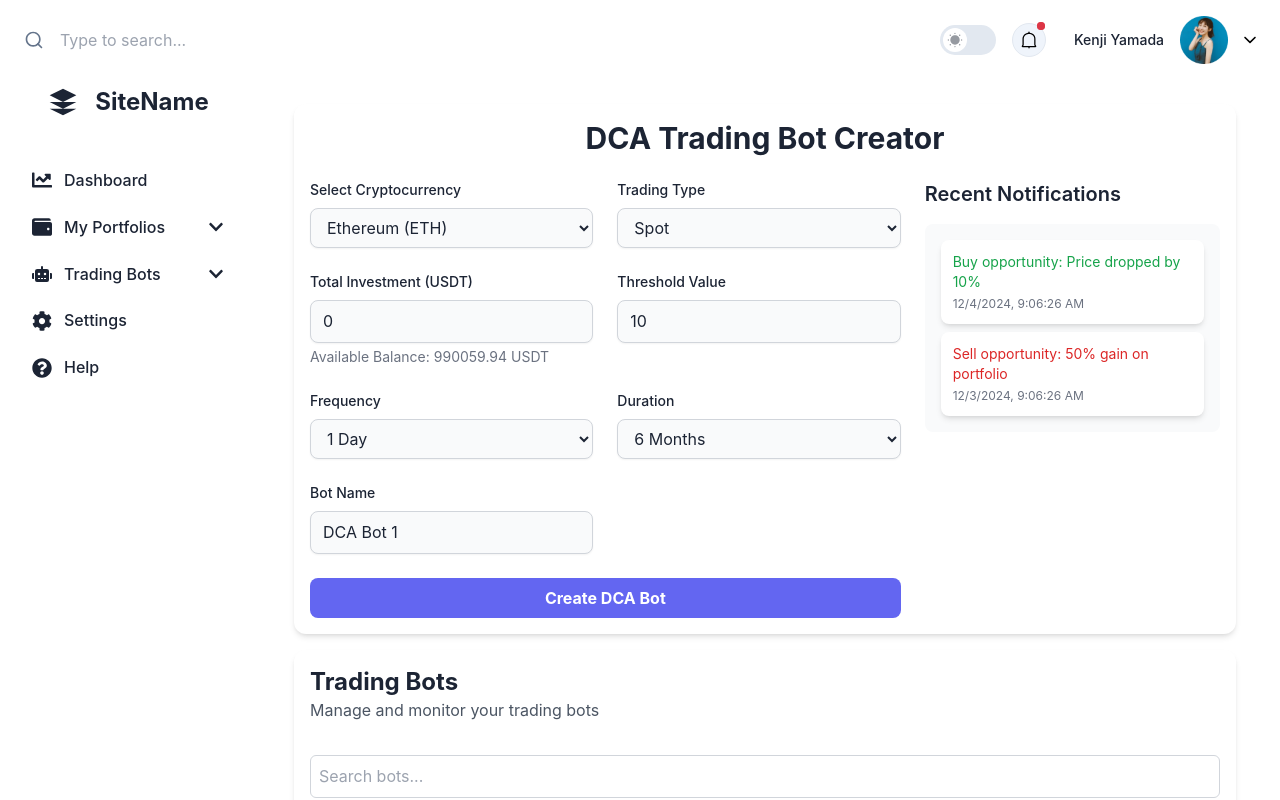
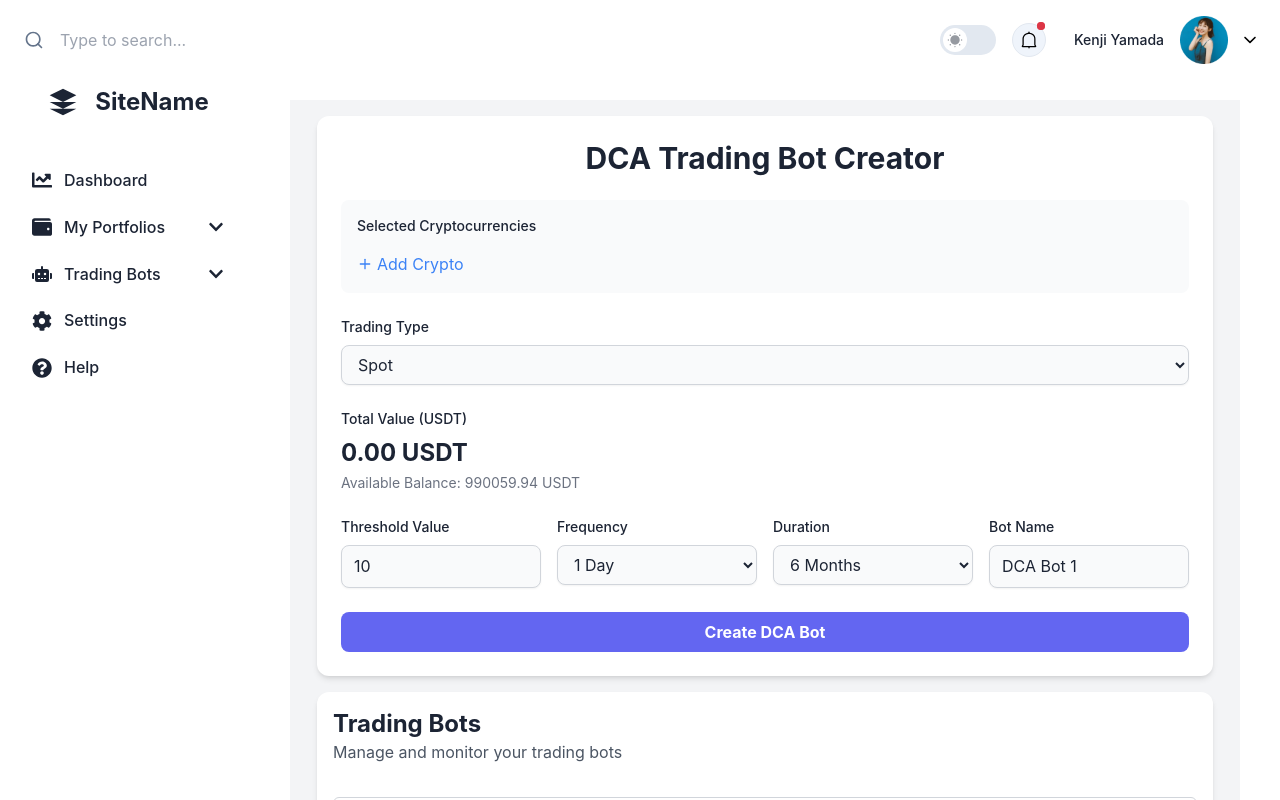
Before and after one commit to Hemant5harma/Hemant5harma, a React (Create React App) app: page /bots/dca in a window 1280 px wide. Shown: the top 800 px of the page. Built offline with nearby package versions, Linux system fonts and the light colour scheme.

Commit message:
set full dca

```diff
--- a/package.json
+++ b/package.json
@@ -16,6 +16,7 @@
     "@types/react-dom": "^18.3.1",
     "autoprefixer": "^10.4.20",
     "framer-motion": "^11.11.17",
+    "lucide-react": "^0.474.0",
     "postcss": "^8.4.49",
     "react": "^18.3.1",
     "react-dom": "^18.3.1",
--- a/src/pages/Botdetails.tsx
+++ b/src/pages/Botdetails.tsx
@@ -20,6 +20,7 @@ import {
   FaChartPie
 } from 'react-icons/fa';
 import { bots } from '../data/botmockdata';
+import { addListener } from 'process';
 
 export default function BotDetails() {
   const { id } = useParams();
@@ -36,6 +37,7 @@ export default function BotDetails() {
       </div>
     );
   }
+
 
   return (
     <Container className="max-w-7xl mx-auto py-8 space-y-6">
--- a/src/pages/DCATrading.tsx
+++ b/src/pages/DCATrading.tsx
@@ -1,144 +1,192 @@
-import React, { useState } from 'react';
-import { motion } from 'framer-motion';
-import ManageBots from './ManageBots';
+"use client"
+
+import type React from "react"
+import { useState, useEffect } from "react"
+import { motion } from "framer-motion"
+import { Plus, X } from "lucide-react"
+import ManageBots from "./ManageBots"
 
 interface DCAState {
-    notifications: Notification[];
+  notifications: Notification[]
   dcaSettings: {
-        asset: string;
-        totalInvestment: number;
-        frequency: string;
-        duration: string;
-        botName: string;
-        thresholdValue: number;
-    };
-    availableBalance: number;
-    tradingType: 'spot' | 'futures';
-    futuresStrategy: 'long' | 'short';
+    assets: { symbol: string; name: string; allocation: number }[]
+    frequency: string
+    duration: string
+    botName: string
+    thresholdValue: number
+  }
+  availableBalance: number
+  tradingType: "spot" | "futures"
+  futuresStrategy: "long" | "short"
 }
 
 interface Notification {
-    id: string;
-    type: 'buy' | 'sell';
-    message: string;
-    timestamp: number;
+  id: string
+  type: "buy" | "sell"
+  message: string
+  timestamp: number
 }
 
 const initialState: DCAState = {
   notifications: [
-        { id: '1', type: 'buy', message: 'Buy opportunity: Price dropped by 10%', timestamp: Date.now() - 86400000 },
-        { id: '2', type: 'sell', message: 'Sell opportunity: 50% gain on portfolio', timestamp: Date.now() - 172800000 },
+    { id: "1", type: "buy", message: "Buy opportunity: Price dropped by 10%", timestamp: Date.now() - 86400000 },
+    { id: "2", type: "sell", message: "Sell opportunity: 50% gain on portfolio", timestamp: Date.now() - 172800000 },
   ],
   dcaSettings: {
-        asset: 'ETH',
-        totalInvestment: 0,
-        frequency: '1 Day',
-        duration: '6 Months',
-        botName: 'DCA Bot 1',
-        thresholdValue: 10
+    assets: [],
+    frequency: "1 Day",
+    duration: "6 Months",
+    botName: "DCA Bot 1",
+    thresholdValue: 10,
   },
   availableBalance: 990059.94,
-    tradingType: 'spot',
-    futuresStrategy: 'long'
-};
+  tradingType: "spot",
+  futuresStrategy: "long",
+}
 
 const cryptocurrencies = [
-    { symbol: 'BTC', name: 'Bitcoin' },
-    { symbol: 'ETH', name: 'Ethereum' },
-    { symbol: 'USDT', name: 'Tether' },
-    { symbol: 'BNB', name: 'Binance Coin' },
-    { symbol: 'ADA', name: 'Cardano' },
-];
+  { symbol: "BTC", name: "Bitcoin" },
+  { symbol: "ETH", name: "Ethereum" },
+  { symbol: "USDT", name: "Tether" },
+  { symbol: "BNB", name: "Binance Coin" },
+  { symbol: "ADA", name: "Cardano" },
+  { symbol: "XRP", name: "Ripple" },
+  { symbol: "SOL", name: "Solana" },
+  { symbol: "DOT", name: "Polkadot" },
+  { symbol: "DOGE", name: "Dogecoin" },
+  { symbol: "AVAX", name: "Avalanche" },
+  { symbol: "MATIC", name: "Polygon" },
+  { symbol: "LINK", name: "Chainlink" },
+  { symbol: "UNI", name: "Uniswap" },
+  { symbol: "ATOM", name: "Cosmos" },
+  { symbol: "ALGO", name: "Algorand" },
+  { symbol: "XLM", name: "Stellar" },
+  { symbol: "VET", name: "VeChain" },
+  { symbol: "FTM", name: "Fantom" },
+  { symbol: "THETA", name: "Theta Network" },
+  { symbol: "HBAR", name: "Hedera" },
+]
 
 const DCATrading: React.FC = () => {
-    const [dca, setDca] = useState<DCAState>(initialState);
-    const [selectedCrypto, setSelectedCrypto] = useState(cryptocurrencies[1]);
+  const [dca, setDca] = useState<DCAState>(initialState)
+  const [showCryptoModal, setShowCryptoModal] = useState(false)
+  const [totalValue, setTotalValue] = useState(0)
 
-    const handleUpdateDCASettings = (field: keyof DCAState['dcaSettings'], value: string | number) => {
-        setDca(prevState => ({
+  useEffect(() => {
+    const newTotalValue = dca.dcaSettings.assets.reduce((sum, asset) => sum + asset.allocation, 0)
+    setTotalValue(newTotalValue)
+  }, [dca.dcaSettings.assets])
+
+  const handleUpdateDCASettings = (field: keyof DCAState["dcaSettings"], value: string | number) => {
+    setDca((prevState) => ({
       ...prevState,
       dcaSettings: {
         ...prevState.dcaSettings,
-                [field]: value
+        [field]: value,
+      },
+    }))
   }
-        }));
-    };
 
   const handleSubmitDCA = () => {
-        if (dca.dcaSettings.totalInvestment <= 0 || dca.dcaSettings.totalInvestment > dca.availableBalance) {
-            alert('Invalid investment amount');
-            return;
+    const newNotification = {
+      id: Date.now().toString(),
+      type: "buy" as const,
+      message: `New DCA created for ${dca.dcaSettings.assets.map((c) => c.symbol).join(", ")}: ${totalValue} USDT (${dca.tradingType} ${dca.tradingType === "futures" ? `- ${dca.futuresStrategy}` : ""})`,
+      timestamp: Date.now(),
     }
 
-        const newNotification = {
-            id: Date.now().toString(),
-            type: 'buy' as const,
-            message: `New DCA created for ${selectedCrypto.symbol}: ${dca.dcaSettings.totalInvestment} USDT (${dca.tradingType} ${dca.tradingType === 'futures' ? `- ${dca.futuresStrategy}` : ''})`,
-            timestamp: Date.now()
-        };
-
-        setDca(prevState => ({
+    setDca((prevState) => ({
       ...prevState,
       notifications: [newNotification, ...prevState.notifications],
-            dcaSettings: {
-                ...prevState.dcaSettings,
-                asset: selectedCrypto.symbol
+    }))
   }
-        }));
-    };
 
-    const handleChangeCrypto = (crypto: { symbol: string; name: string }) => {
-        setSelectedCrypto(crypto);
-        setDca(prevState => ({
+  const handleTradingTypeChange = (type: "spot" | "futures") => {
+    setDca((prevState) => ({
+      ...prevState,
+      tradingType: type,
+    }))
+  }
+
+  const handleFuturesStrategyChange = (strategy: "long" | "short") => {
+    setDca((prevState) => ({
+      ...prevState,
+      futuresStrategy: strategy,
+    }))
+  }
+
+  const handleAddCrypto = (crypto: { symbol: string; name: string }) => {
+    setDca((prevState) => ({
       ...prevState,
       dcaSettings: {
         ...prevState.dcaSettings,
-                asset: crypto.symbol
+        assets: [...prevState.dcaSettings.assets, { ...crypto, allocation: 0 }],
+      },
+    }))
+    setShowCryptoModal(false)
   }
-        }));
-    };
 
-    const handleTradingTypeChange = (type: 'spot' | 'futures') => {
-        setDca(prevState => ({
+  const handleRemoveCrypto = (symbol: string) => {
+    setDca((prevState) => ({
       ...prevState,
-            tradingType: type,
-        }));
-    };
+      dcaSettings: {
+        ...prevState.dcaSettings,
+        assets: prevState.dcaSettings.assets.filter((asset) => asset.symbol !== symbol),
+      },
+    }))
+  }
 
-    const handleFuturesStrategyChange = (strategy: 'long' | 'short') => {
-        setDca(prevState => ({
+  const handleAllocationChange = (symbol: string, allocation: number) => {
+    setDca((prevState) => ({
       ...prevState,
-            futuresStrategy: strategy,
-        }));
-    };
+      dcaSettings: {
+        ...prevState.dcaSettings,
+        assets: prevState.dcaSettings.assets.map((asset) =>
+          asset.symbol === symbol ? { ...asset, allocation } : asset,
+        ),
+      },
+    }))
+  }
 
   return (
-        <div className="min-h-screen p-1 text-black dark:text-white">
-            <div className="max-w-7xl mx-auto bg-white dark:bg-boxdark rounded-xl shadow-md p-4">
-                <h1 className="text-3xl font-bold mb-6 text-center">DCA Trading Bot Creator</h1>
+    <div className="min-h-screen p-4 bg-gray-100 dark:bg-gray-900 text-black dark:text-white">
+      <div className="max-w-4xl mx-auto bg-white dark:bg-gray-800 rounded-xl shadow-md p-6">
+        <h1 className="text-3xl  font-bold mb-6 text-center">DCA Trading Bot Creator</h1>
 
-                <div className="lg:flex lg:space-x-6">
-                    <div className="lg:w-2/3 space-y-6">
-                        <div className="grid grid-cols-1 md:grid-cols-2 gap-6">
+        <div className="space-y-6">
           <motion.div
             initial={{ opacity: 0, y: 20 }}
             animate={{ opacity: 1, y: 0 }}
             transition={{ duration: 0.5 }}
+            className="bg-gray-50 dark:bg-gray-700 p-4 rounded-lg"
           >
-                                <label className="block text-sm font-medium mb-2">
-                                    Select Cryptocurrency
-                                </label>
-                                <select
-                                    value={selectedCrypto.symbol}
-                                    onChange={(e) => handleChangeCrypto(cryptocurrencies.find(c => c.symbol === e.target.value)!)}
-                                    className="w-full bg-gray-50 dark:bg-gray-600 border border-gray-300 dark:border-gray-500 rounded-lg shadow-sm py-2 px-3 focus:outline-none focus:ring-2 focus:ring-blue-500 focus:border-transparent"
+            <label className="block text-sm font-medium mb-2">Selected Cryptocurrencies</label>
+            <div className="space-y-2 max-h-60 overflow-y-auto">
+              {dca.dcaSettings.assets.map((asset) => (
+                <div key={asset.symbol} className="flex items-center space-x-2">
+                  <span>
+                    {asset.name} ({asset.symbol})
+                  </span>
+                  <input
+                    type="number"
+                    value={asset.allocation}
+                    onChange={(e) => handleAllocationChange(asset.symbol, Number(e.target.value))}
+                    className="w-20 bg-gray-200 dark:bg-gray-600 border border-gray-300 dark:border-gray-500 rounded-lg shadow-sm py-1 px-2 focus:outline-none focus:ring-2 focus:ring-blue-500 focus:border-transparent"
+                    placeholder="Allocation %"
+                  />
+                  <button onClick={() => handleRemoveCrypto(asset.symbol)} className="text-red-500 hover:text-red-700">
+                    <X size={16} />
+                  </button>
+                </div>
+              ))}
+            </div>
+            <button
+              onClick={() => setShowCryptoModal(true)}
+              className="mt-2 flex items-center space-x-1 text-blue-500 hover:text-blue-700"
             >
-                                    {cryptocurrencies.map((crypto) => (
-                                        <option key={crypto.symbol} value={crypto.symbol}>
-                                            {crypto.name} ({crypto.symbol})
-                                        </option>
-                                    ))}
-                                </select>
+              <Plus size={16} />
+              <span>Add Crypto</span>
+            </button>
           </motion.div>
 
           <motion.div
@@ -146,12 +194,10 @@ const DCATrading: React.FC = () => {
             animate={{ opacity: 1, y: 0 }}
             transition={{ duration: 0.5, delay: 0.1 }}
           >
-                                <label className="block text-sm font-medium mb-2">
-                                    Trading Type
-                                </label>
+            <label className="block text-sm font-medium mb-2">Trading Type</label>
             <select
               value={dca.tradingType}
-                                    onChange={(e) => handleTradingTypeChange(e.target.value as 'spot' | 'futures')}
+              onChange={(e) => handleTradingTypeChange(e.target.value as "spot" | "futures")}
               className="w-full bg-gray-50 dark:bg-gray-600 border border-gray-300 dark:border-gray-500 rounded-lg shadow-sm py-2 px-3 focus:outline-none focus:ring-2 focus:ring-blue-500 focus:border-transparent"
             >
               <option value="spot">Spot</option>
@@ -159,18 +205,16 @@ const DCATrading: React.FC = () => {
             </select>
           </motion.div>
 
-                            {dca.tradingType === 'futures' && (
+          {dca.tradingType === "futures" && (
             <motion.div
               initial={{ opacity: 0, y: 20 }}
               animate={{ opacity: 1, y: 0 }}
               transition={{ duration: 0.5, delay: 0.2 }}
             >
-                                    <label className="block text-sm font-medium mb-2">
-                                        Futures Strategy
-                                    </label>
+              <label className="block text-sm font-medium mb-2">Futures Strategy</label>
               <select
                 value={dca.futuresStrategy}
-                                        onChange={(e) => handleFuturesStrategyChange(e.target.value as 'long' | 'short')}
+                onChange={(e) => handleFuturesStrategyChange(e.target.value as "long" | "short")}
                 className="w-full bg-gray-50 dark:bg-gray-600 border border-gray-300 dark:border-gray-500 rounded-lg shadow-sm py-2 px-3 focus:outline-none focus:ring-2 focus:ring-blue-500 focus:border-transparent"
               >
                 <option value="long">Long</option>
@@ -184,15 +228,8 @@ const DCATrading: React.FC = () => {
             animate={{ opacity: 1, y: 0 }}
             transition={{ duration: 0.5, delay: 0.3 }}
           >
-                                <label className="block text-sm font-medium mb-2">
-                                    Total Investment (USDT)
-                                </label>
-                                <input
-                                    type="number"
-                                    value={dca.dcaSettings.totalInvestment}
-                                    onChange={(e) => handleUpdateDCASettings('totalInvestment', parseFloat(e.target.value))}
-                                    className="w-full bg-gray-50 dark:bg-gray-600 border border-gray-300 dark:border-gray-500 rounded-lg shadow-sm py-2 px-3 focus:outline-none focus:ring-2 focus:ring-blue-500 focus:border-transparent"
-                                />
+            <label className="block text-sm font-medium mb-2">Total Value (USDT)</label>
+            <div className="text-2xl font-bold">{totalValue.toFixed(2)} USDT</div>
             <p className="mt-1 text-sm text-gray-500 dark:text-gray-400">
               Available Balance: {dca.availableBalance.toFixed(2)} USDT
             </p>
@@ -202,29 +239,23 @@ const DCATrading: React.FC = () => {
             initial={{ opacity: 0, y: 20 }}
             animate={{ opacity: 1, y: 0 }}
             transition={{ duration: 0.5, delay: 0.4 }}
+            className="grid grid-cols-1 md:grid-cols-2 lg:grid-cols-4 gap-4"
           >
-                                <label className="block text-sm font-medium mb-2">
-                                    Threshold Value
-                                </label>
+            <div>
+              <label className="block text-sm font-medium mb-2">Threshold Value</label>
               <input
                 type="number"
                 value={dca.dcaSettings.thresholdValue}
-                                    onChange={(e) => handleUpdateDCASettings('thresholdValue', parseInt(e.target.value))}
+                onChange={(e) => handleUpdateDCASettings("thresholdValue", Number.parseInt(e.target.value))}
                 className="w-full bg-gray-50 dark:bg-gray-600 border border-gray-300 dark:border-gray-500 rounded-lg shadow-sm py-2 px-3 focus:outline-none focus:ring-2 focus:ring-blue-500 focus:border-transparent"
               />
-                            </motion.div>
+            </div>
 
-                            <motion.div
-                                initial={{ opacity: 0, y: 20 }}
-                                animate={{ opacity: 1, y: 0 }}
-                                transition={{ duration: 0.5, delay: 0.5 }}
-                            >
-                                <label className="block text-sm font-medium mb-2">
-                                    Frequency
-                                </label>
+            <div>
+              <label className="block text-sm font-medium mb-2">Frequency</label>
               <select
                 value={dca.dcaSettings.frequency}
-                                    onChange={(e) => handleUpdateDCASettings('frequency', e.target.value)}
+                onChange={(e) => handleUpdateDCASettings("frequency", e.target.value)}
                 className="w-full bg-gray-50 dark:bg-gray-600 border border-gray-300 dark:border-gray-500 rounded-lg shadow-sm py-2 px-3 focus:outline-none focus:ring-2 focus:ring-blue-500 focus:border-transparent"
               >
                 <option>1 Day</option>
@@ -232,19 +263,13 @@ const DCATrading: React.FC = () => {
                 <option>2 Weeks</option>
                 <option>1 Month</option>
               </select>
-                            </motion.div>
+            </div>
 
-                            <motion.div
-                                initial={{ opacity: 0, y: 20 }}
-                                animate={{ opacity: 1, y: 0 }}
-                                transition={{ duration: 0.5, delay: 0.6 }}
-                            >
-                                <label className="block text-sm font-medium mb-2">
-                                    Duration
-                                </label>
+            <div>
+              <label className="block text-sm font-medium mb-2">Duration</label>
               <select
                 value={dca.dcaSettings.duration}
-                                    onChange={(e) => handleUpdateDCASettings('duration', e.target.value)}
+                onChange={(e) => handleUpdateDCASettings("duration", e.target.value)}
                 className="w-full bg-gray-50 dark:bg-gray-600 border border-gray-300 dark:border-gray-500 rounded-lg shadow-sm py-2 px-3 focus:outline-none focus:ring-2 focus:ring-blue-500 focus:border-transparent"
               >
                 <option>1 Month</option>
@@ -252,24 +277,18 @@ const DCATrading: React.FC = () => {
                 <option>6 Months</option>
                 <option>1 Year</option>
               </select>
-                            </motion.div>
+            </div>
 
-                            <motion.div
-                                initial={{ opacity: 0, y: 20 }}
-                                animate={{ opacity: 1, y: 0 }}
-                                transition={{ duration: 0.5, delay: 0.7 }}
-                            >
-                                <label className="block text-sm font-medium mb-2">
-                                    Bot Name
-                                </label>
+            <div>
+              <label className="block text-sm font-medium mb-2">Bot Name</label>
               <input
                 type="text"
                 value={dca.dcaSettings.botName}
-                                    onChange={(e) => handleUpdateDCASettings('botName', e.target.value)}
+                onChange={(e) => handleUpdateDCASettings("botName", e.target.value)}
                 className="w-full bg-gray-50 dark:bg-gray-600 border border-gray-300 dark:border-gray-500 rounded-lg shadow-sm py-2 px-3 focus:outline-none focus:ring-2 focus:ring-blue-500 focus:border-transparent"
               />
+            </div>
           </motion.div>
-                        </div>
 
           <motion.div
             initial={{ opacity: 0, y: 20 }}
@@ -284,34 +303,38 @@ const DCATrading: React.FC = () => {
             </button>
           </motion.div>
         </div>
+      </div>
 
-                    <motion.div
-                        className="lg:w-1/3 mt-6 lg:mt-0"
-                        initial={{ opacity: 0, x: 20 }}
-                        animate={{ opacity: 1, x: 0 }}
-                        transition={{ duration: 0.5, delay: 0.9 }}
+      <div className="max-w-4xl mx-auto mt-4 bg-white dark:bg-gray-800 rounded-xl shadow-md p-4">
+        <ManageBots />
+      </div>
+
+      {showCryptoModal && (
+        <div className="fixed inset-0 bg-black bg-opacity-50 flex items-center justify-center">
+          <div className="bg-white dark:bg-gray-800 p-6 rounded-lg max-w-md w-full">
+            <h2 className="text-xl font-semibold mb-4">Select Cryptocurrency</h2>
+            <div className="grid grid-cols-2 gap-2 max-h-96 overflow-y-auto">
+              {cryptocurrencies.map((crypto) => (
+                <button
+                  key={crypto.symbol}
+                  onClick={() => handleAddCrypto(crypto)}
+                  className="p-2 bg-gray-200 dark:bg-gray-700 rounded hover:bg-gray-300 dark:hover:bg-gray-600 text-left"
                 >
-                        <h2 className="text-xl font-semibold mb-4">Recent Notifications</h2>
-                        <div className="bg-gray-50 dark:bg-gray-600 rounded-lg p-4 max-h-96 overflow-y-auto space-y-2">
-                            {dca.notifications.map((notification) => (
-                                <div key={notification.id} className="bg-white dark:bg-gray-700 rounded-lg p-3 shadow-md">
-                                    <p className={`text-sm ${notification.type === 'buy' ? 'text-green-600 dark:text-green-400' : 'text-red-600 dark:text-red-400'}`}>
-                                        {notification.message}
-                                    </p>
-                                    <p className="text-xs text-gray-500 dark:text-gray-400 mt-1">
-                                        {new Date(notification.timestamp).toLocaleString()}
-                                    </p>
-                                </div>
+                  {crypto.name} ({crypto.symbol})
+                </button>
               ))}
             </div>
-                    </motion.div>
+            <button
+              onClick={() => setShowCryptoModal(false)}
+              className="mt-4 w-full bg-red-500 text-white py-2 rounded hover:bg-red-600"
+            >
+              Close
+            </button>
           </div>
         </div>
-            <div className="max-w-7xl mx-auto mt-4 rounded-xl shadow-md p-4">
-                <ManageBots />
+      )}
     </div>
-        </div>
-    );
-};
+  )
+}
 
-export default DCATrading;
+export default DCATrading
```
Also changed, not shown: 2 other files (tests, documents, lock files or other folders). Lines whose indentation alone changed are shown as unchanged.
